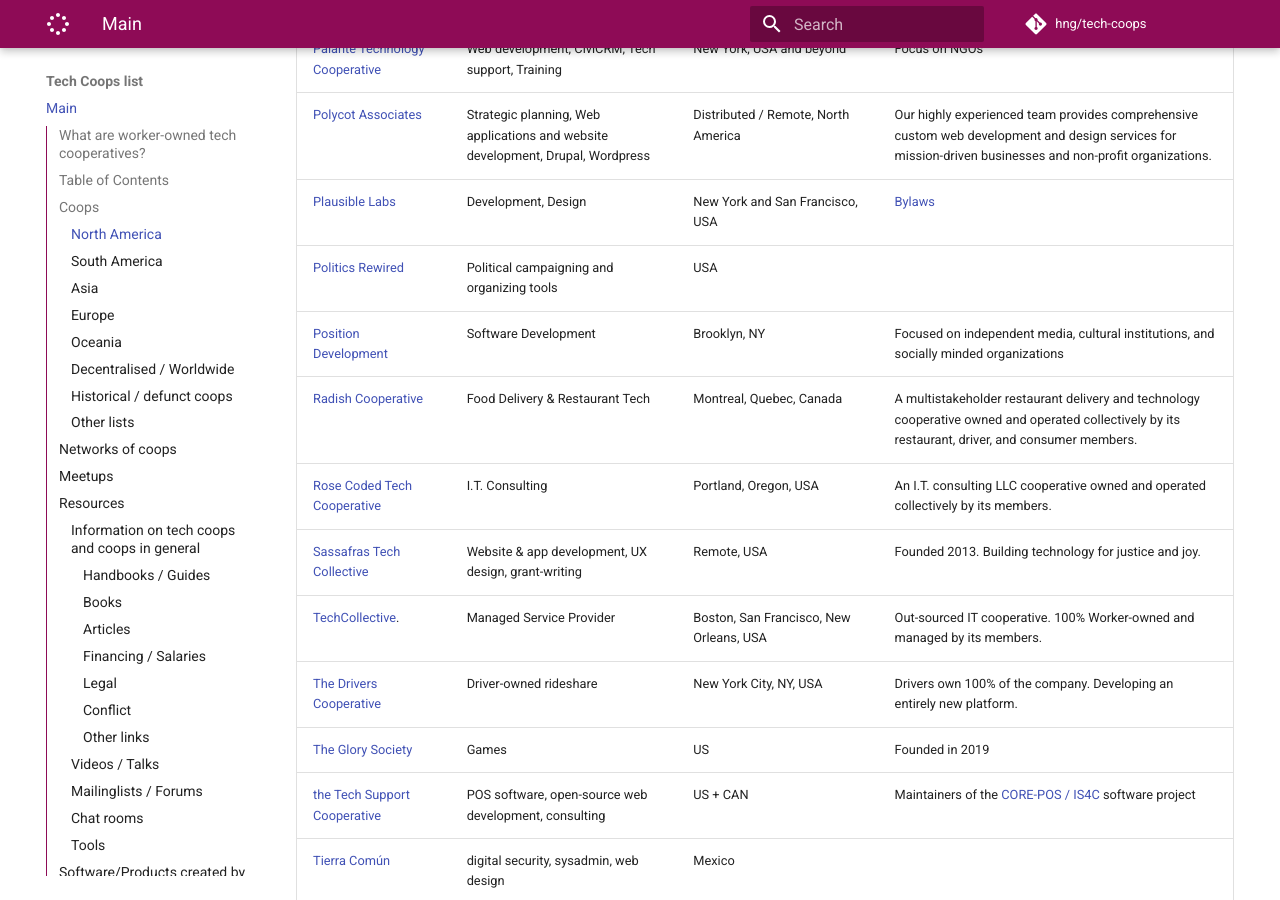
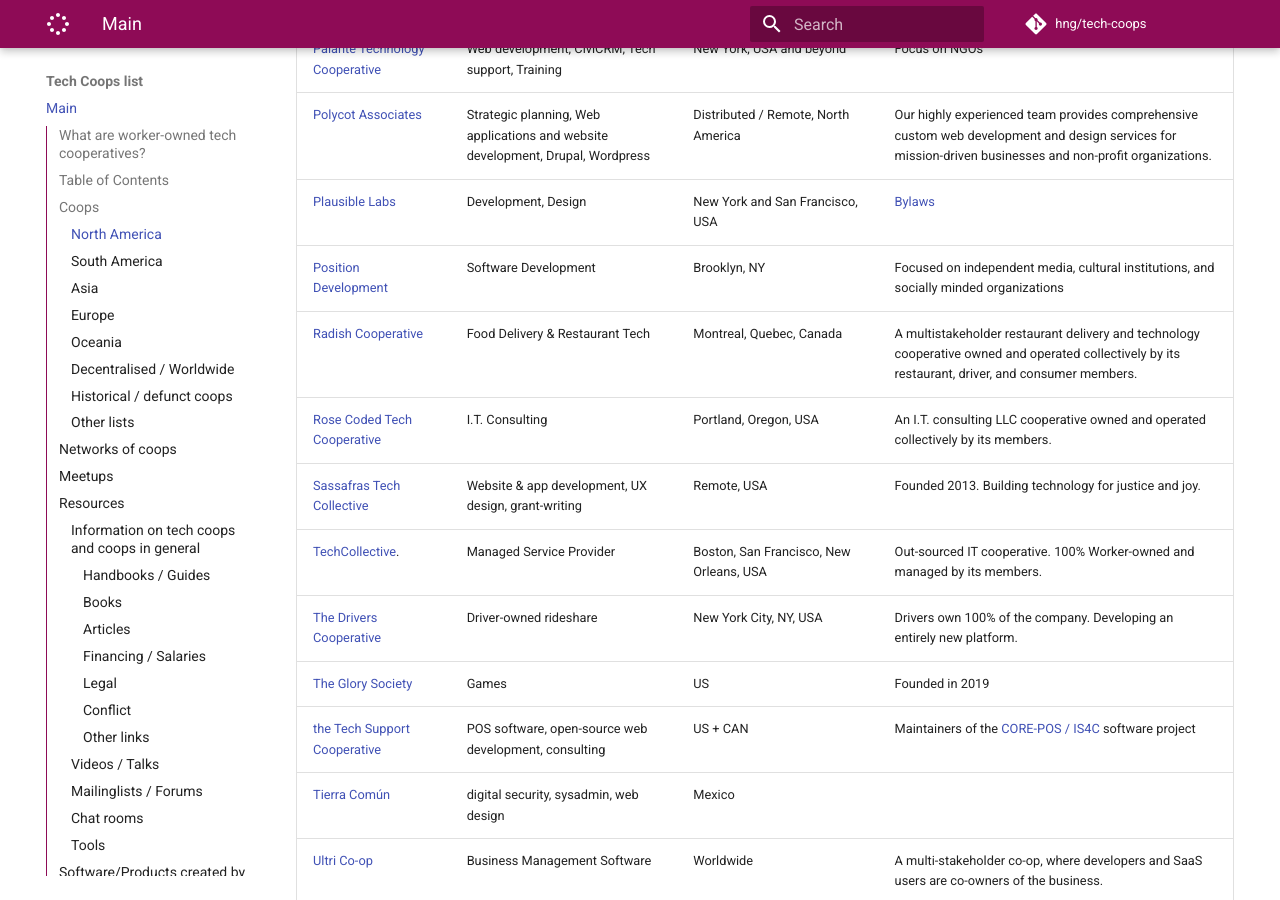
Before and after one commit to hng/tech-coops, an MkDocs documentation site: the page built from docs/index.md, in a window 1280 px wide and 900 px high, scrolled down 3682 px. Built offline with MkDocs 1.6.1 and Material for MkDocs 9.7.7, drawn with Linux system fonts in a browser that asks for light colours; comment, search, counter and statistics services are not loaded.

Commit message:
chore: move Politics Rewired to defunct

```diff
--- a/README.md
+++ b/README.md
@@ -85,7 +85,6 @@ Coop | Business Areas | Region/Country | Notes
 [Palante Technology Cooperative](https://palantetech.coop) | Web development, CiviCRM, Tech support, Training | New York, USA and beyond | Focus on NGOs
 [Polycot Associates](https://www.polycotassociates.com/) | Strategic planning, Web applications and website development, Drupal, Wordpress | Distributed / Remote, North America | Our highly experienced team provides comprehensive custom web development and design services for mission-driven businesses and non-profit organizations.
 [Plausible Labs](https://www.plausible.coop/about) | Development, Design | New York and San Francisco, USA | [Bylaws](https://www.plausible.coop/static/docs/Plausible_Labs_Bylaws.pdf)
-[Politics Rewired](https://politicsrewired.com/) | Political campaigning and organizing tools | USA
 [Position Development](https://positiondev.com/) | Software Development | Brooklyn, NY | Focused on independent media, cultural institutions, and socially minded organizations
 [Radish Cooperative](https://radish.coop/) | Food Delivery & Restaurant Tech | Montreal, Quebec, Canada | A multistakeholder restaurant delivery and technology cooperative owned and operated collectively by its restaurant, driver, and consumer members.
 [Rose Coded Tech Cooperative](https://rosecoded.com/) | I.T. Consulting | Portland, Oregon, USA | An I.T. consulting LLC cooperative owned and operated collectively by its members.
```
Also changed, not shown: DEFUNCT.md (+1 -0 lines).
